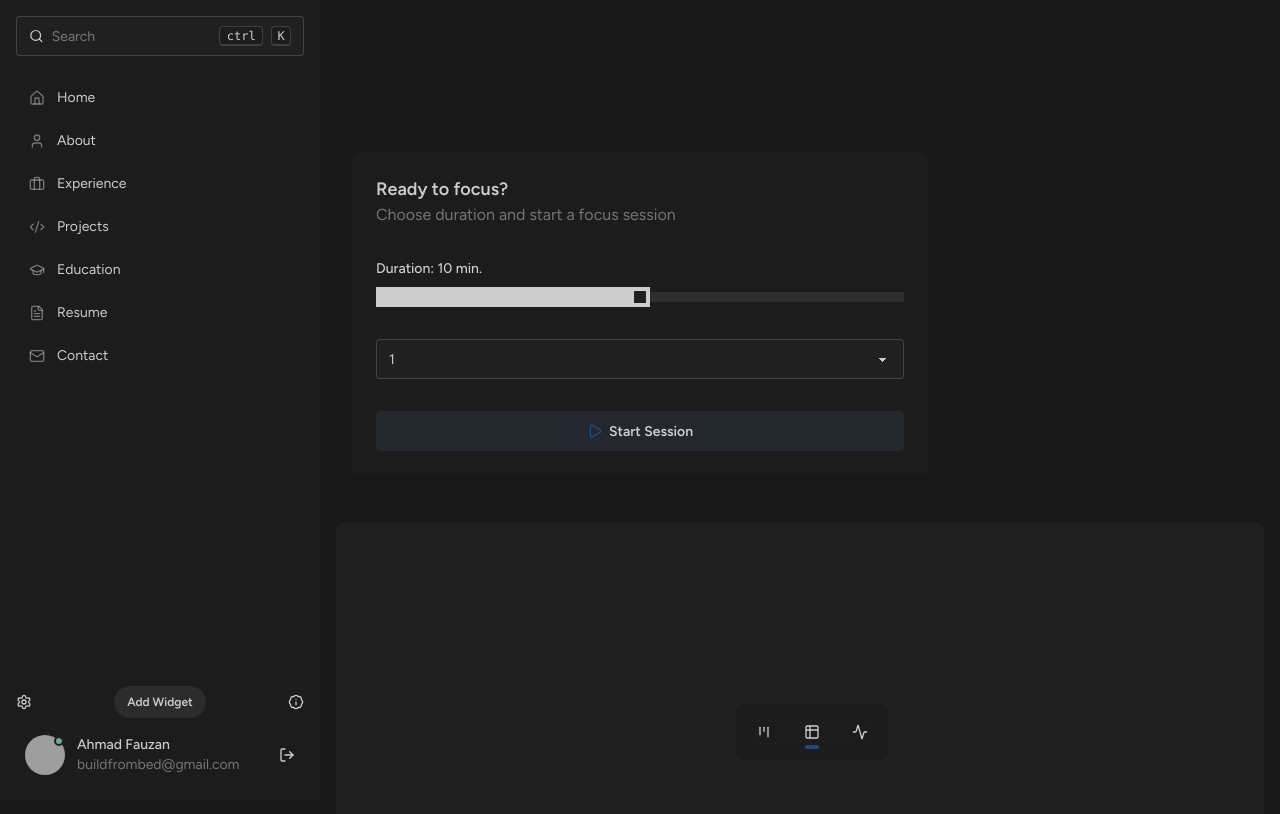
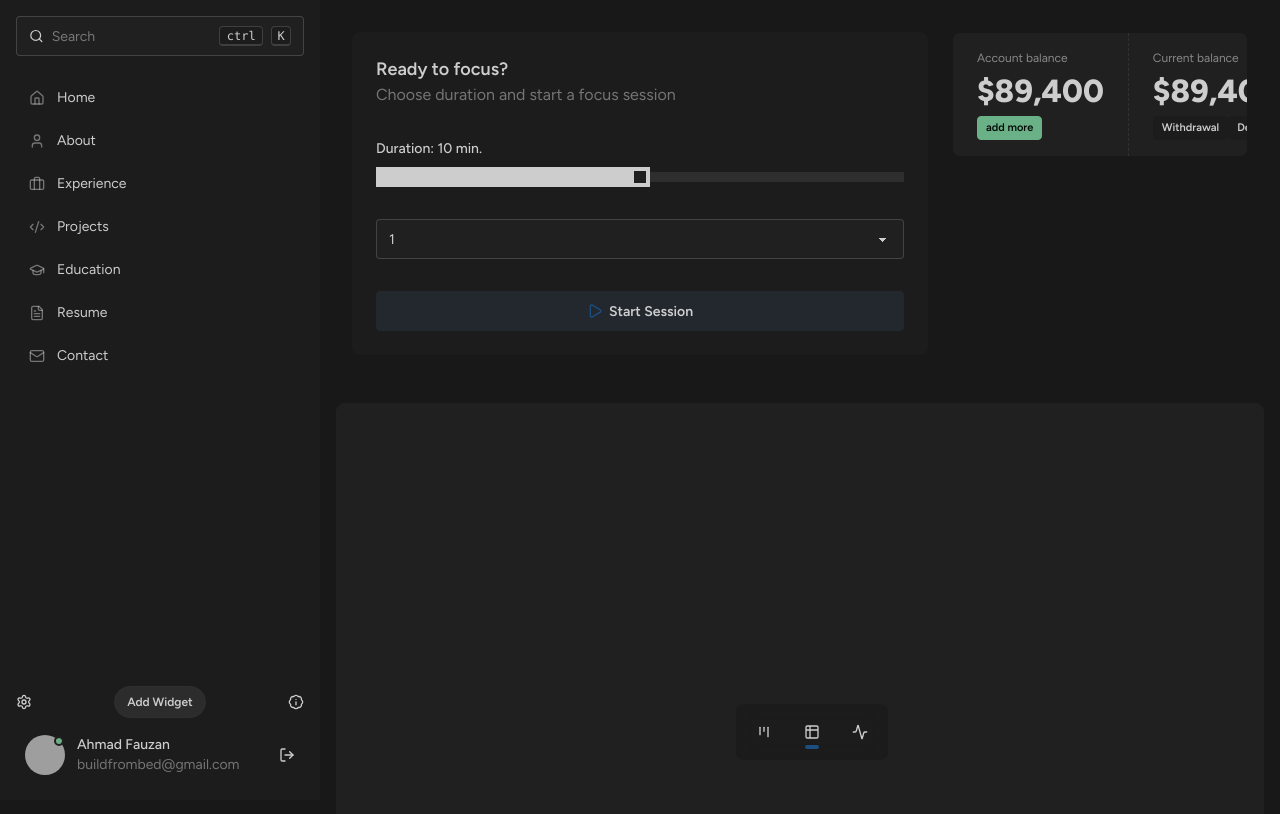
Before and after one commit to vaujan/deepflow, a Next.js app: page /home in a window 1280 px wide. Shown: the top 814 px of the page. Built offline with nearby package versions, Linux system fonts and the light colour scheme; grey boxes are pictures that could not be loaded.

Commit message:
adjust layout

```diff
--- a/src/app/home/page.tsx
+++ b/src/app/home/page.tsx
@@ -1,6 +1,7 @@
 import Dock from "@/src/components/ui/dock";
 import SessionCard from "@/src/components/ui/session-card";
 import Sidebar from "@/src/components/ui/sidebar";
+import Stats from "@/src/components/ui/stats";
 import useWidgets from "@/src/hooks/useWidgets";
 import React from "react";
 
@@ -10,9 +11,10 @@ export default function page() {
 			<Sidebar />
 			{/* Container */}
 			<main className="w-full relative flex flex-col gap-4 flex-1 items-center justify-start">
-				<div className="flex w-full h-full flex-col">
-					<div className="max-w-8xl items-center h-full flex gap-6 w-full px-8 py-8">
+				<div className="flex w-full h-fit flex-col">
+					<div className="max-w-8xl items-start h-full flex gap-6 w-full px-8 py-8">
 						<SessionCard />
+						<Stats />
 					</div>
 				</div>
 
```
